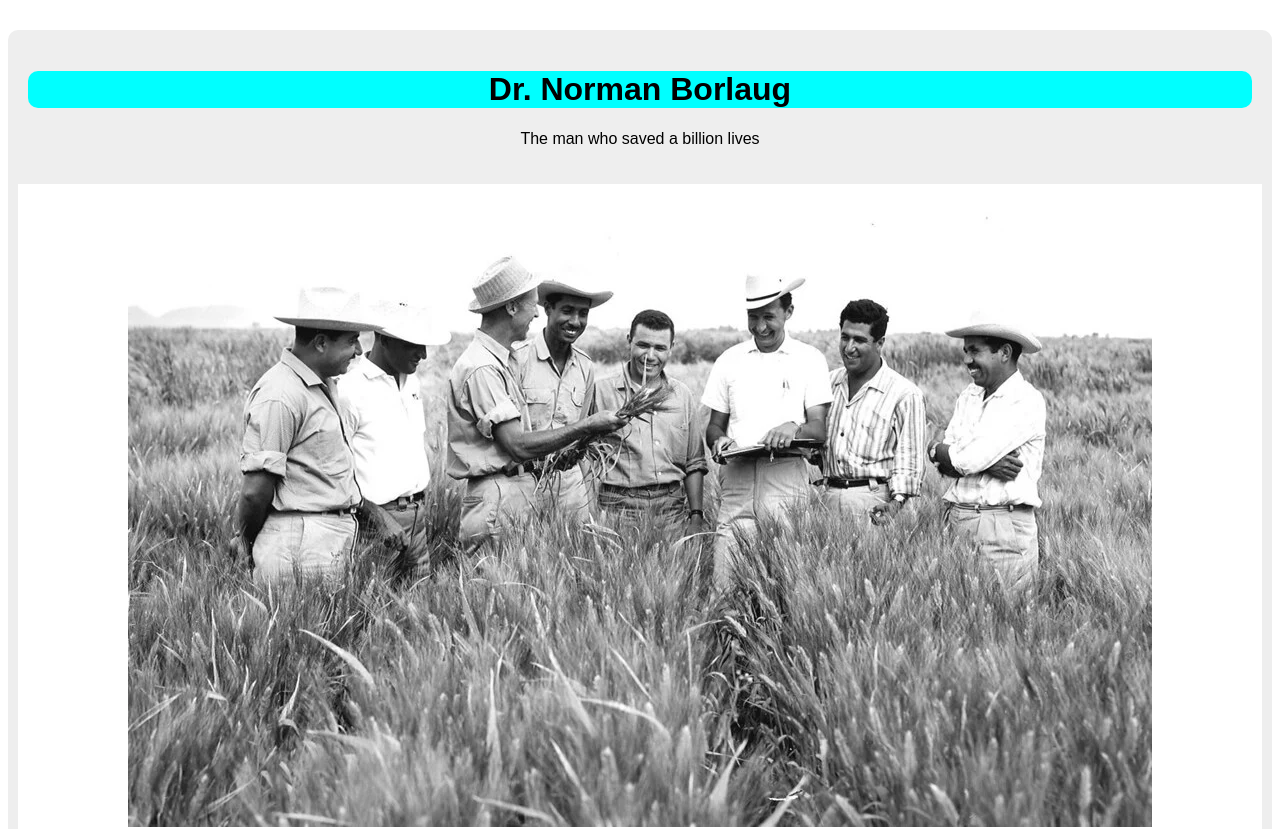
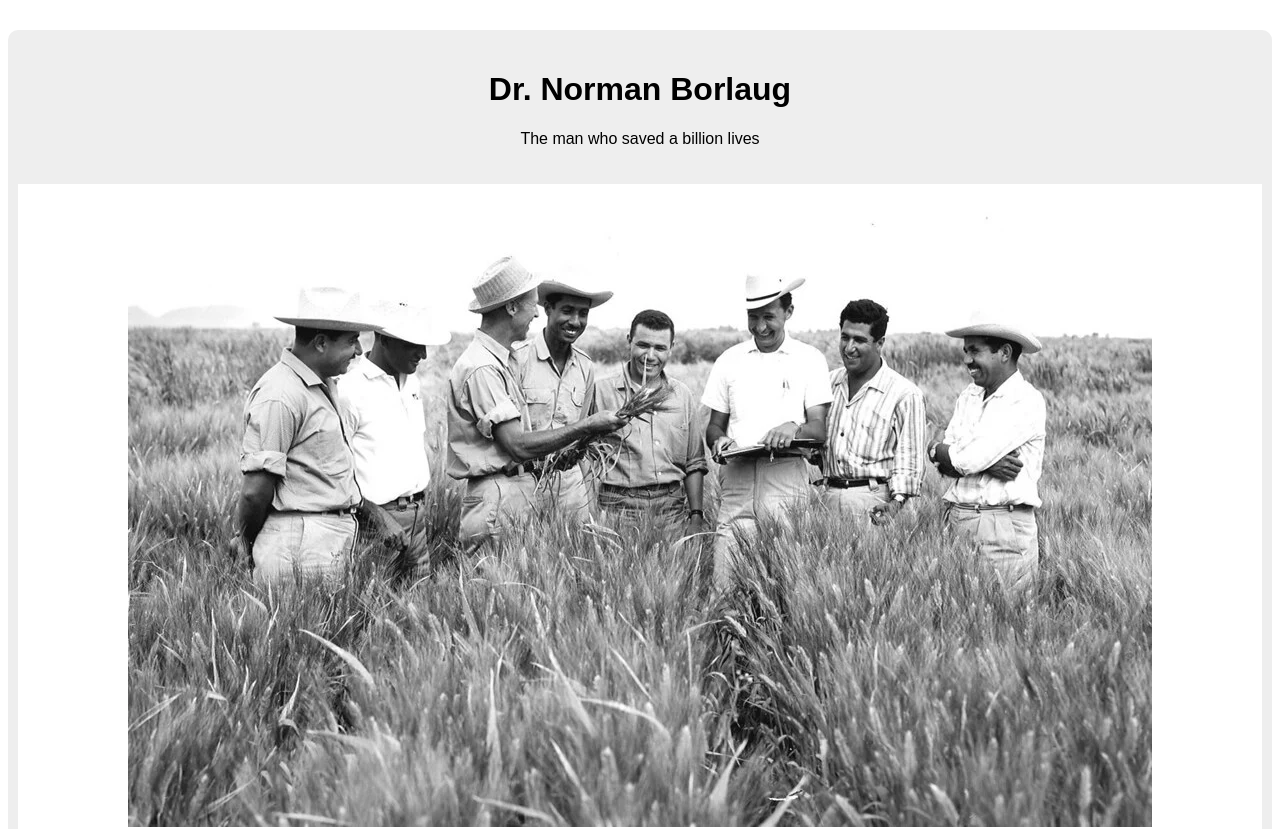
Before and after one commit to Spiritual07/Classwork2, a plain HTML site: page index.html in a window 1280 px wide. Shown: the top 829 px of the page. Drawn offline with Linux system fonts and the light colour scheme.

Commit message:
Remove id and class from header element

```diff
--- a/index.html
+++ b/index.html
@@ -12,7 +12,7 @@
     <div id="forcolor">
 
         <header>
-            <h1 id="header" class="header">Dr. Norman Borlaug</h1>
+            <h1>Dr. Norman Borlaug</h1>
             <p>The man who saved a billion lives</p>
         </header>
         <section>
```
